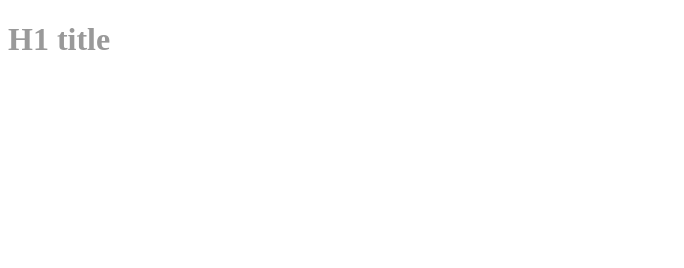
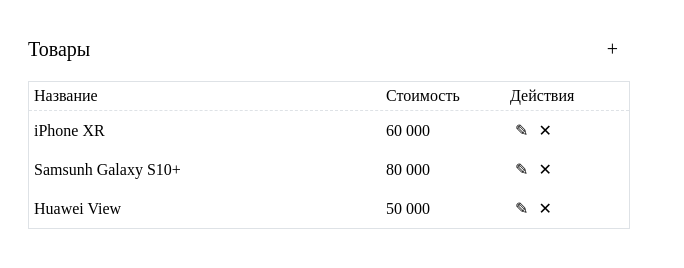
Before and after one commit to ajoq/ahj-homeworks_5-forms_5.2, a website built with webpack: page src/index.html in a window 1280 px wide. Shown: the whole page, without its empty margins (0-684 px from the left). Built offline with nearby package versions, Linux system fonts and the light colour scheme.

Commit message:
html css

```diff
--- a/src/css/style.css
+++ b/src/css/style.css
@@ -1,3 +1,75 @@
-body {
-    color: #999;
-  }
+.container {
+    padding: 20px;
+    box-sizing: border-box;
+}
+
+.goods {
+    width: 600px;
+}
+
+.goods-header {
+    display: flex;
+    justify-content: space-between;
+    align-items: center;
+    font-size: 20px;
+    margin-bottom: 10px;
+}
+
+.goods-header__add {
+    cursor: pointer;
+    padding: 10px;
+}
+
+.goods-list {
+    border: 1px solid #dee2e6;
+    width: 100%;
+    overflow-x: auto;
+}
+
+.goods-list__header {
+    display: flex;
+    border-bottom: 1px dashed #dee2e6;
+}
+
+
+.goods-list__item {
+    display: flex;
+}
+
+.goods-name {
+    width: 60%;
+}
+
+.goods-price,
+.goods-actions {
+    width: 20%;
+}
+
+.goods-name,
+.goods-price,
+.goods-actions {
+    display: flex;
+    align-items: center;
+    padding: 5px;
+}
+
+.goods-actions__item {
+    padding: 5px;
+    cursor: pointer;
+}
+
+@media (max-width: 576px) {
+    .goods {
+        width: auto;
+    }
+    .goods-header {
+        flex-direction: column;
+        align-items: baseline;
+    }
+    .goods-list {
+        min-width: 400px;
+    }
+    .goods-list-responsive {
+        overflow-x: auto;
+    }
+}
--- a/src/index.html
+++ b/src/index.html
@@ -5,9 +5,51 @@
     <meta http-equiv="X-UA-Compatible" content="IE=edge">
     <meta name="viewport" content="width=device-width, initial-scale=1.0">
     <link rel="icon" href="./favicon.png" type="image/png">
-    <title>ajoq title</title>
+    <title>ahj-homeworks_5-forms_5.2</title>
 </head>
 <body>
-    <h1>H1 title</h1>
+    <div class="container">
+        <div class="goods">
+            <div class="goods-header">
+                <div class="goods-header__title">Товары</div>
+                <div class="goods-header__add">+</div>
+            </div>
+            <div class="goods-list-responsive">
+                <div class="goods-list">
+                    <div class="goods-list__header">
+                        <div class="goods-name">Название</div>
+                        <div class="goods-price">Стоимость</div>
+                        <div class="goods-actions">Действия</div>
+                    </div>
+                    <div class="goods-list__items">
+                        <div class="goods-list__item">
+                            <div class="goods-name">iPhone XR</div>
+                            <div class="goods-price">60 000</div>
+                            <div class="goods-actions">
+                                <span class="goods-actions__item">✎</span>
+                                <span class="goods-actions__item">✕</span>
+                            </div>
+                        </div>
+                        <div class="goods-list__item">
+                            <div class="goods-name">Samsunh Galaxy S10+</div>
+                            <div class="goods-price">80 000</div>
+                            <div class="goods-actions">
+                                <span class="goods-actions__item">✎</span>
+                                <span class="goods-actions__item">✕</span>
+                            </div>
+                        </div>
+                        <div class="goods-list__item">
+                            <div class="goods-name">Huawei View</div>
+                            <div class="goods-price">50 000</div>
+                            <div class="goods-actions">
+                                <span class="goods-actions__item">✎</span>
+                                <span class="goods-actions__item">✕</span>
+                            </div>
+                        </div>
+                    </div>
+                </div>
+            </div>
+        </div>
+    </div>
 </body>
 </html>
```
